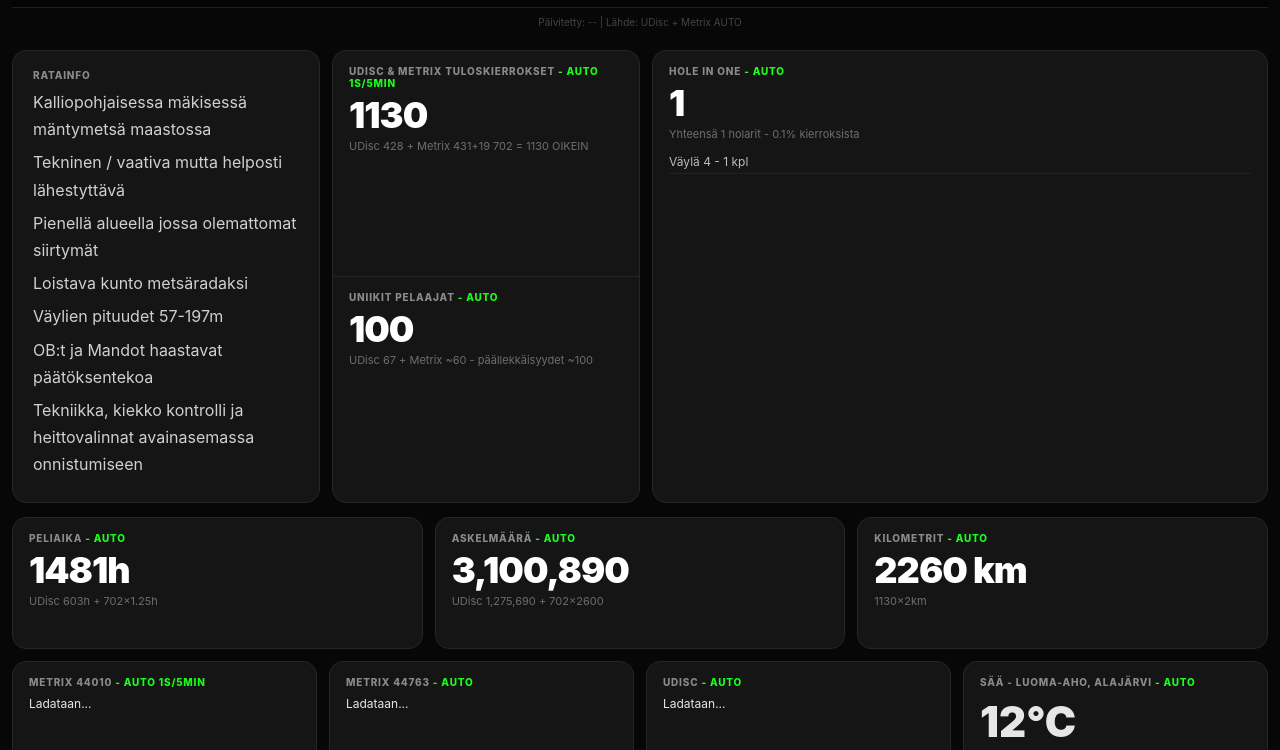
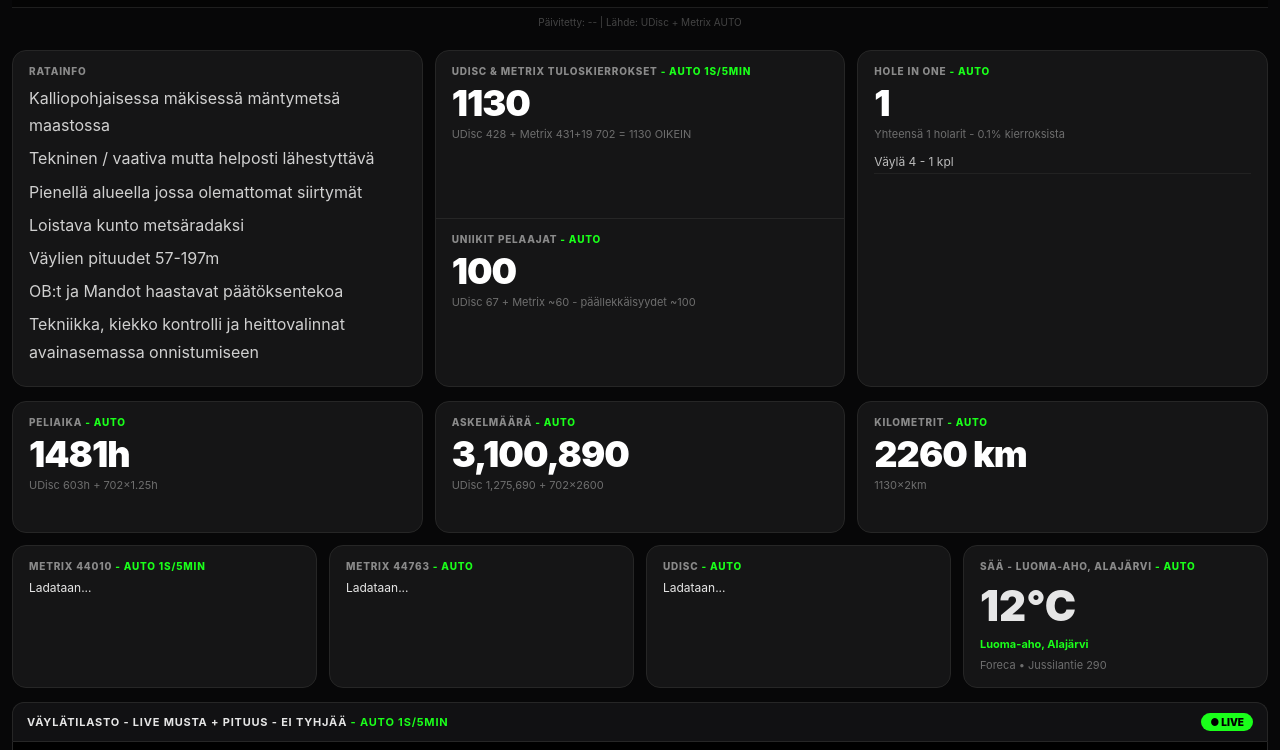
Before and after one commit to luomaahonfrisbeegolfrata-gif/luoma-aho-stats, a plain HTML site: page index.html in a window 1280 px wide. Shown: the part 49-799 px from the top of the page. Drawn offline with Linux system fonts and the light colour scheme.

Commit message:
Add files via upload

```diff
--- a/index.html
+++ b/index.html
@@ -3,7 +3,7 @@
 <head>
 <meta charset="UTF-8">
 <meta name="viewport" content="width=device-width, initial-scale=1.0">
-<title>Luoma-ahon Frisbeegolfrata - kavennus fix</title>
+<title>Luoma-ahon Frisbeegolfrata - HIO kavennus</title>
 <style>
 *{box-sizing:border-box;margin:0;padding:0}
 body{background:#070708;color:#e6e6e6;font-family:Inter,-apple-system,sans-serif;padding:0 12px 30px}
@@ -15,8 +15,8 @@
 .header-right{display:flex;gap:7px;flex-wrap:wrap;align-items:center}
 .header-right img{height:30px;background:#fff;border-radius:7px;padding:2px 6px;object-fit:contain;min-width:48px}
 
-/* KORJATTU: molemmat ekat kortit 50% kapeampia = sama leveys kuin RATAINFO */
-.grid-3{display:grid;grid-template-columns:0.75fr 0.75fr 1.5fr;gap:12px;margin:14px 0}
+/* KORJATTU: kaikki 3 yläkorttia sama kapea leveys - 50% pienempi */
+.grid-3{display:grid;grid-template-columns:0.75fr 0.75fr 0.75fr;gap:12px;margin:14px 0;justify-content:start}
 .grid-3b{display:grid;grid-template-columns:1fr 1fr 1fr;gap:12px;margin:12px 0}
 .grid-4{display:grid;grid-template-columns:repeat(4,1fr);gap:12px;margin:12px 0}
 @media(max-width:1100px){.grid-3,.grid-3b,.grid-4{grid-template-columns:1fr 1fr}}
@@ -28,29 +28,16 @@
 .big{font-size:36px;font-weight:900;letter-spacing:-1px;color:#fff;line-height:1}
 .small{font-size:11px;color:#6e6e6e;margin-top:6px;line-height:1.4}
 
-.card.ratainfo-card{
-  width:100%;
-  min-height:auto;
-  height:auto;
-  padding:18px 20px;
-}
-.ratainfo{
-  font-size:16px !important;
-  line-height:1.7;
-  color:#d0d0d0;
-}
-.ratainfo p{margin-bottom:6px;font-size:16px !important;}
-
-/* YHDISTETTY KORTTI - KAVENNETTU RATATILASTO LEVEYTEEN */
-.card.combined-card{
+.card.ratainfo-card,.card.combined-card,.card.hio-card{
   width:100%;
   max-width:100%;
   min-height:auto;
 }
+.ratainfo{font-size:16px !important;line-height:1.7;color:#d0d0d0}
+.ratainfo p{margin-bottom:6px;font-size:16px !important}
 .split{padding:0 !important;overflow:hidden}
 .split-half{padding:14px 16px;flex:1}
 .split-half+.split-half{border-top:1px solid #262626}
-
 .hio-list{margin-top:8px;max-height:160px;overflow-y:auto}
 .hio-item{font-size:12px;padding:4px 0;border-bottom:1px solid #222;color:#bbb}
 .tulos{font-size:12px;max-height:260px;overflow-y:auto}
@@ -92,7 +79,6 @@
     </div>
   </div>
 
-  <!-- KAVENNETTU - sama leveys kuin RATAINFO -->
   <div class="card combined-card split">
     <div class="split-half">
       <div class="card-title">UDISC & METRIX TULOSKIERROKSET <span class="auto">- AUTO 1S/5MIN</span></div>
@@ -106,7 +92,8 @@
     </div>
   </div>
 
-  <div class="card">
+  <!-- HOLE IN ONE - NYT KAVENNETTU SAMAAN LEVEYTEEN -->
+  <div class="card hio-card">
     <div class="card-title">HOLE IN ONE <span class="auto">- AUTO</span></div>
     <div class="big" id="hio-total">1</div>
     <div class="small">Yhteensä 1 holarit - 0.1% kierroksista</div>
```
